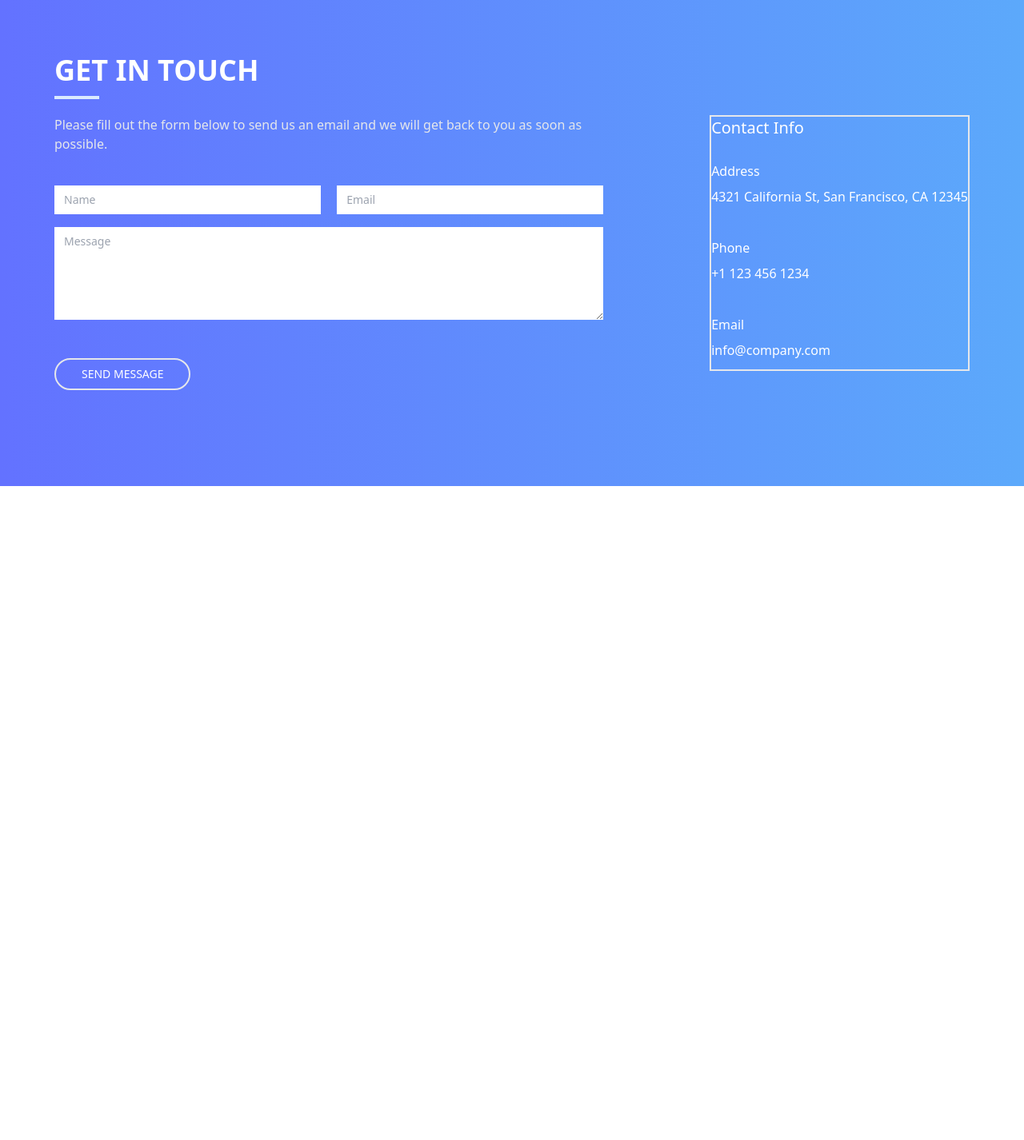
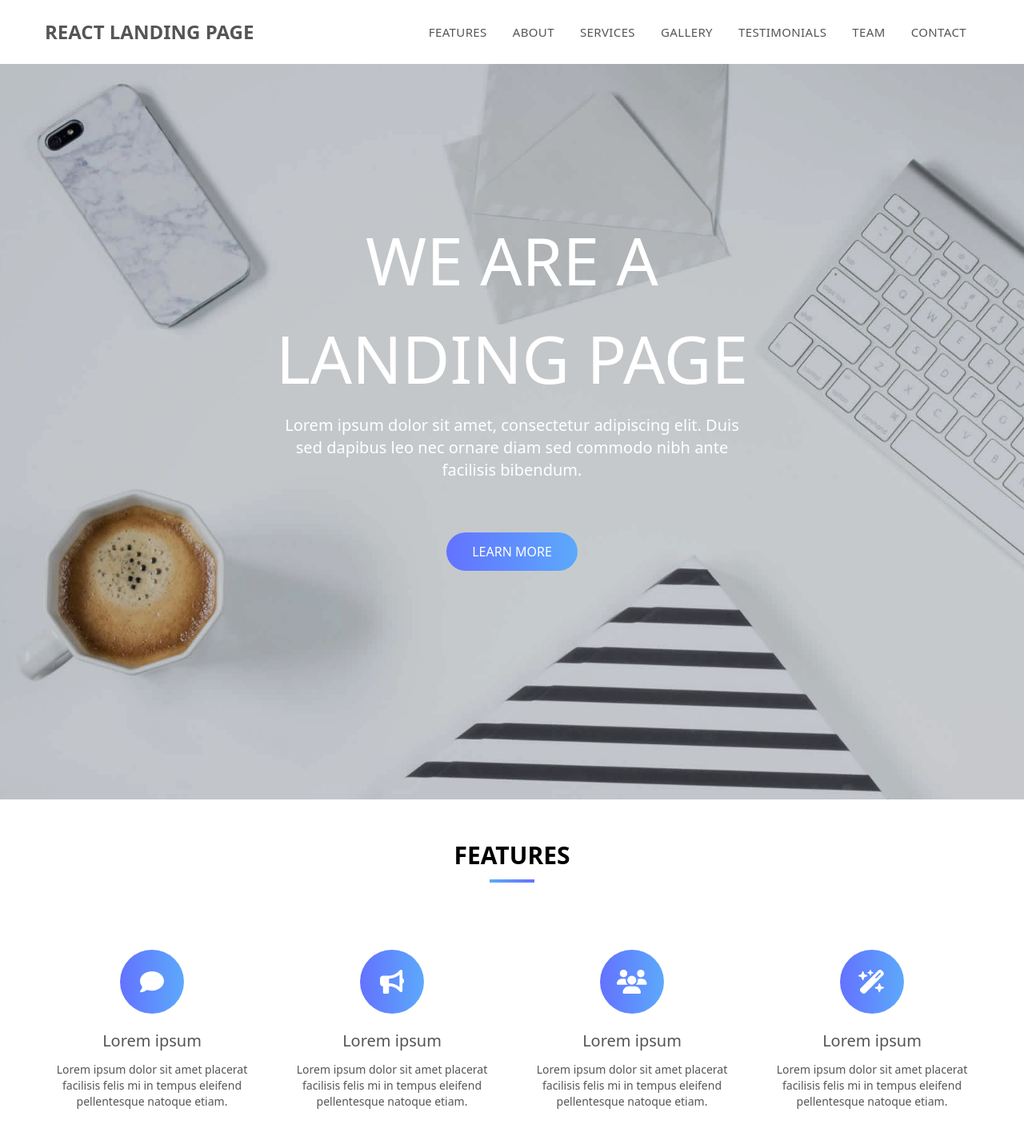
Before and after one commit to IvyMurage/react-contact-form, a React (Vite) app: page / in a window 1280 px wide. Shown: the top 1426 px of the page at 80% size. Before the commit the page ends 800 px from the top, so only its background shows below. Built offline with nearby package versions, Linux system fonts and the light colour scheme.

Commit message:
Feat: creat feature section

```diff
--- a/src/App.tsx
+++ b/src/App.tsx
@@ -1,11 +1,17 @@
-import Contact from "./components/Contact"
+import Contact from "./sections/Contact"
+import Home from "./sections/Home"
+import Nav from "./components/Nav"
+import Features from "./sections/Features"
 
 function App() {
   return (
     <>
-      <div className="bg-gradient-to-r from-dark-blue to-linear p-5">
+      <Nav />
+      <Home />
+      <Features />
+      {/* <div className="bg-gradient-to-r from-dark-blue to-linear p-5">
         <Contact />
-      </div>
+      </div> */}
     </>
   )
 }
--- a/src/components/Button.tsx
+++ b/src/components/Button.tsx
@@ -1,10 +1,11 @@
 type ButtonProps = {
     placeholder: string,
+    styles?: string
     type: 'button' | 'submit' | 'reset',
 }
-function Button({ placeholder, type = 'button', }: ButtonProps) {
+function Button({ placeholder, type = 'button', styles = '' }: ButtonProps) {
     return (
-        <button className="border-2 text-white rounded-3xl my-8 px-8 p-2" type={type}>
+        <button className={`border-2 text-white rounded-3xl my-8 px-8 p-2 ${styles}`} type={type}>
             {placeholder}
         </button>
     )
--- /dev/null
+++ b/src/components/InfoCard.tsx
@@ -0,0 +1,19 @@
+import { ReactNode } from "react"
+
+type InfoCardType = {
+    title: string,
+    description: string,
+    icon: ReactNode
+    styles: string
+}
+function InfoCard({ title, description, icon, styles }: InfoCardType) {
+    return (
+        <div className={`${styles} p-5 text-font-color flex flex-col items-center`}>
+            <div className="w-20 h-20 bg-gradient-to-r from-dark-blue to-linear rounded-full text-white flex items-center justify-center text-3xl">{icon}</div>
+            <h3 className="mt-5 mb-3 text-xl">{title}</h3>
+            <p className="mb-3 text-center text-sm">{description}</p>
+        </div>
+    )
+}
+
+export default InfoCard
--- /dev/null
+++ b/src/components/Nav.tsx
@@ -0,0 +1,44 @@
+import { nanoid } from "nanoid"
+import NavList from "../content.json"
+import { FontAwesomeIcon } from "@fortawesome/react-fontawesome"
+import { faBars } from "@fortawesome/free-solid-svg-icons/faBars"
+import { NavLink } from "react-router-dom"
+import { useState } from "react"
+
+function Nav() {
+    const [visible, setVisible] = useState(false)
+    const { nav_info: { Title, links } } = NavList
+
+    const styles = {
+        borderBottom: '1px solid #6372ff',
+    }
+
+    const navList = links.map((link: string) =>
+        <NavLink
+            to='link'
+            style={({ isActive }) => isActive ? styles : {}}
+            key={nanoid()}
+            className='py-2 px-1 sm:px-4  text-basex tracking-wide'
+        >
+            {link.toUpperCase()}
+        </NavLink>)
+
+
+    return (
+        <header className="p-4 sm:px-10 z-10 bg-white w-full fixed top-0 h-20 sm:flex sm:justify-between sm:items-center text-font-color">
+            <div className="flex p-4 justify-between">
+                <h1 className="font-bold text-2xl">{Title.toUpperCase()}</h1>
+                <FontAwesomeIcon
+                    onClick={() => setVisible(prevVisible => !prevVisible)} className="border-2 sm:hidden p-2 rounded-lg"
+                    icon={faBars}
+                />
+            </div>
+            <nav className={`flex  px-4  sm:items-center flex-col ${visible ? 'sm:hidden' : 'sm:block'}`}>
+                {navList}
+            </nav>
+
+        </header>
+    )
+}
+
+export default Nav
--- a/src/content.json
+++ b/src/content.json
@@ -2,9 +2,50 @@
     "title": "get in touch",
     "content": "Please fill out the form below to send us an email and we will get back to you as soon as possible.",
     "contact_info": {
-        "Address": "4321 California St, San Francisco, CA 12345",
-        "Phone": " +1 123 456 1234",
-        "Email": "info@company.com"
+        "Title":"contact info",
+        "blocks":[
+           {
+            "title":"Address",
+            "content":"4321 California St, San Francisco, CA 12345"
+          },
+          {
+            "title":"Phone",
+            "content":" +1 123 456 1234"
+          },
+          {
+            "title":"Email",
+            "content":"info@company.com"
+          }
+          ]
+       },
+       "nav_info":{
+        "Title": "React Landing Page",
+        "links": ["features", "about", "services", "gallery", "testimonials", "team", "contact"]
+       },
+       "home_page": {
+        "title": "We are a landing page",
+        "paragraph": "Lorem ipsum dolor sit amet, consectetur adipiscing elit. Duis sed dapibus leo nec ornare diam sed commodo nibh ante facilisis bibendum."
+       },
+       "features": {
+        "title": "Features",
+        "content": [
+          {
+            "title": "Lorem ipsum",
+            "description": "Lorem ipsum dolor sit amet placerat facilisis felis mi in tempus eleifend pellentesque natoque etiam.",
+            "iconType":"chats"
+          } , {
+            "title": "Lorem ipsum",
+            "description": "Lorem ipsum dolor sit amet placerat facilisis felis mi in tempus eleifend pellentesque natoque etiam.",
+            "iconType": "megaphone"
+          }  ,{
+            "title": "Lorem ipsum",
+            "description": "Lorem ipsum dolor sit amet placerat facilisis felis mi in tempus eleifend pellentesque natoque etiam.",
+            "iconType":"users"
+          } ,{
+            "title": "Lorem ipsum",
+            "description": "Lorem ipsum dolor sit amet placerat facilisis felis mi in tempus eleifend pellentesque natoque etiam.",
+            "iconType":"magic-sparkles"
+          }
+        ]
+       }
     }
-
-}
--- a/src/main.tsx
+++ b/src/main.tsx
@@ -2,9 +2,12 @@ import React from 'react'
 import ReactDOM from 'react-dom/client'
 import App from './App.tsx'
 import './index.css'
+import { BrowserRouter } from 'react-router-dom'
 
 ReactDOM.createRoot(document.getElementById('root')!).render(
   <React.StrictMode>
-    <App />
+    <BrowserRouter>
+      <App />
+    </BrowserRouter>
   </React.StrictMode>,
 )
--- a/src/components/Contact.tsx
+++ b/src/sections/Contact.tsx
@@ -1,6 +1,6 @@
 import { useState } from 'react'
 import content from '../content.json'
-import Form from './ContactForm'
+import Form from '../components/ContactForm'
 import { nanoid } from 'nanoid'
 
 function Contact() {
@@ -10,7 +10,9 @@ function Contact() {
         <h3 className='pb-2'>{info[0]}</h3>
         <p>{info[1]}</p>
     </div>)
-    return (
+
+
+    return (<>
         <div className='text-white sm:flex justify-between p-12 items-center m-auto grid-cols-2' >
             <div className=' sm:max-w-[60%] flex-grow'>
                 <h1 className=' font-bold  text-4xl'>{info.title.toUpperCase()}</h1>
@@ -18,11 +20,12 @@ function Contact() {
                 <p className='mt-5 text-gray-200 '>{info.content}</p>
                 <Form />
             </div>
-            <div className=' space-y-7 border-2 h-full'>
+            <div className=' space-y-7  h-full'>
                 <h2 className='text-xl font-medium'>Contact Info</h2>
                 {contactList}
             </div>
         </div>
+    </>
     )
 }
 
--- /dev/null
+++ b/src/sections/Features.tsx
@@ -0,0 +1,47 @@
+import { faBullhorn, faComment, faMagicWandSparkles, faUsers } from "@fortawesome/free-solid-svg-icons";
+import { FontAwesomeIcon } from "@fortawesome/react-fontawesome";
+import content from '../content.json'
+import InfoCard from "../components/InfoCard";
+
+function Features() {
+
+    const { content: Descriptions, title: featureTitle } = content.features
+
+    const descriptionList = Descriptions.map(description => {
+        let icon;
+        switch (description.iconType) {
+            case "chats":
+                icon = <FontAwesomeIcon icon={faComment} />;
+                break;
+            case "megaphone":
+                icon = <FontAwesomeIcon icon={faBullhorn} />;
+                break;
+            case "users":
+                icon = <FontAwesomeIcon icon={faUsers} />;
+                break;
+
+            case "magic-sparkles":
+                icon = <FontAwesomeIcon icon={faMagicWandSparkles} />;
+                break;
+            default:
+                icon = null;
+        }
+        return <InfoCard
+            icon={icon}
+            title={description.title}
+            description={description.description}
+            styles=''
+        />
+    })
+
+    return (
+        <div className=" p-10 grid grid-cols-4">
+            <h2 className="col-span-4 mb-3 font-bold text-center text-3xl px-4 mt-3 ">{featureTitle.toUpperCase()}</h2>
+            <div className='w-14 m-0 h-1 mb-16  bg-gradient-to-l from-dark-blue to-linear col-span-4 place-self-center  '></div>
+            {descriptionList}
+        </div>
+    )
+}
+
+
+export default Features
--- /dev/null
+++ b/src/sections/Home.tsx
@@ -0,0 +1,24 @@
+import Content from '../content.json'
+import Button from '../components/Button'
+function Home() {
+
+    const { home_page: { title, paragraph } } = Content
+    return (
+        <div className='bg-no-repeat h-[1000px] -z-10 flex items-center flex-col  bg-cover bg-center bg-hero p-6' >
+            <div className='-z-1000 h-[1000px]  absolute inset-0
+                    bg-gray-900 opacity-20'>
+            </div>
+            <div className='max-w-[600px] mt-60 flex items-center flex-col text-white z-10'>
+                <h1 className='text-[82px] font-medium mb-2 text-center'>{title.toUpperCase()}</h1>
+                <p className='mb-16 text-xl text-center'>{paragraph}</p>
+                <Button
+                    placeholder='LEARN MORE'
+                    type='button'
+                    styles=' bg-gradient-to-r from-dark-blue to-linear border-none py-3 px-10 mt-0'
+                />
+            </div>
+        </div>
+    )
+}
+
+export default Home
--- a/tailwind.config.js
+++ b/tailwind.config.js
@@ -8,10 +8,18 @@ export default {
     extend: {
       colors: {
         'dark-blue': '#6372ff',
-        'linear': '#5ca9fb '
+        'linear': '#5ca9fb ',
+        'font-color': '#555555'
       },
       width: {
         '46.875': '46.875rem'
+      },
+      fontSize: {
+        basex: '15px',
+        '7.5xl': '82px'
+      },
+      backgroundImage: {
+        'hero': "url('./assets/images/intro-bg.jpeg')"
       }
     },
   },
```
Also changed, not shown: package.json (+7 -1 lines), src/assets/images/intro-bg.jpeg (added), 1 other file (tests, documents, lock files or other folders).
